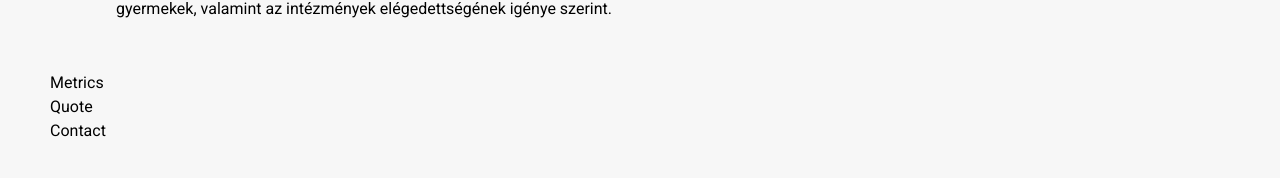
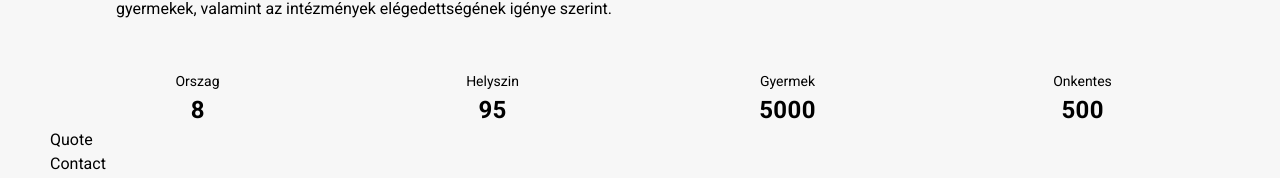
Before and after one commit to grenzenlose-kinderhilfe/grenzenlose-kinderhilfe-ui, a React (Create React App) app: page /#/ in a window 1280 px wide. Shown: the part 1342-1520 px from the top of the page. Built offline with nearby package versions, Linux system fonts and the light colour scheme; grey boxes are pictures that could not be loaded.

Commit message:
added metrics

```diff
--- /dev/null
+++ b/src/pages/Home/components/Metrics.jsx
@@ -0,0 +1,40 @@
+import { Grid, GridItem, Stat, StatLabel, StatNumber } from "@chakra-ui/react";
+import React from "react";
+
+const data = [
+  {
+    label: "Orszag",
+    value: 8,
+  },
+  {
+    label: "Helyszin",
+    value: 95,
+  },
+  {
+    label: "Gyermek",
+    value: 5000,
+  },
+  {
+    label: "Onkentes",
+    value: 500,
+  },
+];
+
+const Metric = ({ label, value }) => (
+  <Stat>
+    <StatLabel>{label}</StatLabel>
+    <StatNumber>{value}</StatNumber>
+  </Stat>
+);
+
+const Metrics = () => (
+  <Grid templateColumns={{ base: "repeat(2, 1fr)", md: "repeat(4, 1fr)" }}>
+    {data.map((item, idx) => (
+      <GridItem key={`metric-${idx}`} align="center">
+        <Metric label={item.label} value={item.value} />
+      </GridItem>
+    ))}
+  </Grid>
+);
+
+export default Metrics;
--- a/src/pages/Home/components/VideoGroup.jsx
+++ b/src/pages/Home/components/VideoGroup.jsx
@@ -9,7 +9,7 @@ import {
 import React from "react";
 
 const VideoGroup = () => (
-  <Grid templateColumns="repeat(2, 1fr)" gap={6}>
+  <Grid templateColumns={{ base: "1fr", lg: "repeat(2, 1fr)" }} gap={6}>
     <GridItem align="center">
       <Flex
         maxW="600px"
--- a/src/pages/Home/index.jsx
+++ b/src/pages/Home/index.jsx
@@ -1,6 +1,7 @@
 import { Grid, GridItem } from "@chakra-ui/react";
 import React from "react";
 
+import Metrics from "./components/Metrics";
 import SlideShow from "./components/SlideShow";
 import VideoGroup from "./components/VideoGroup";
 import { getSlides } from "./slides";
@@ -17,7 +18,9 @@ const Home = () => (
     <GridItem area="videoGroup" p="50px">
       <VideoGroup />
     </GridItem>
-    <GridItem area="metrics">Metrics</GridItem>
+    <GridItem area="metrics">
+      <Metrics />
+    </GridItem>
     <GridItem area="quote">Quote</GridItem>
     <GridItem area="contact">Contact</GridItem>
   </Grid>
```
